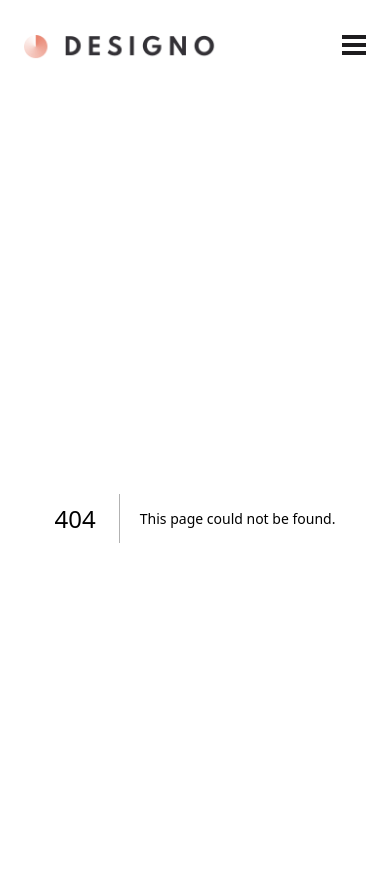
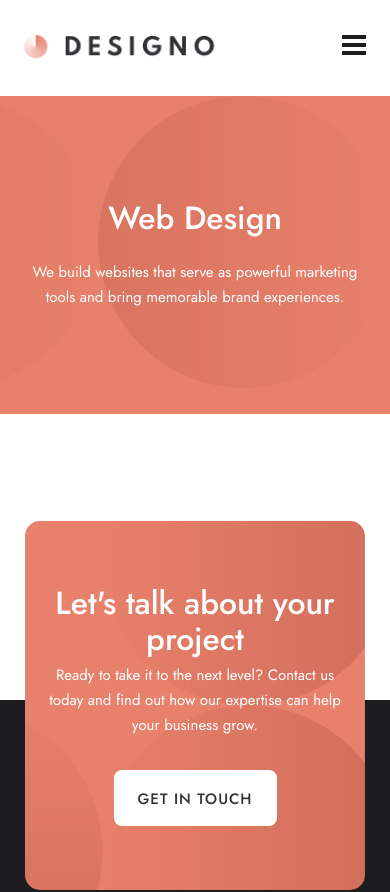
Before and after one commit to dbslapitan/designo, a Next.js app: page /designs/web in a window 390 px wide. Before the commit this address had no page. Shown: the top 892 px of the page. Built offline with nearby package versions, Linux system fonts and the light colour scheme.

Commit message:
finish title section of designs in mobile

```diff
--- /dev/null
+++ b/src/app/designs/web/page.module.scss
@@ -0,0 +1,7 @@
+@use "../../../styles/mixins" as *;
+@use "../../../styles/variables" as *;
+
+.web{
+    position: relative;
+    padding: 0 0 17.875rem;
+}
--- /dev/null
+++ b/src/app/designs/web/page.tsx
@@ -0,0 +1,17 @@
+import CallToAction from "@/ui/call-to-action/call-to-action";
+import styles from "./page.module.scss";
+import TitleSection from "@/ui/title-section/title-section";
+
+export default function WebDesigns(){
+
+    const data = {
+        title: "Web Design",
+        description: "We build websites that serve as powerful marketing tools and bring memorable brand experiences."
+    }
+    return(
+        <main className={`${styles["web"]}`}>
+            <TitleSection data={data}/>
+            <CallToAction />
+        </main>
+    );
+}
--- /dev/null
+++ b/src/ui/title-section/title-section.module.scss
@@ -0,0 +1,22 @@
+@use "../../styles/mixins" as *;
+@use "../../styles/variables" as *;
+
+.section{
+    padding: 6.5rem 1.5rem;
+    background-color: $peach;
+    color: $white;
+    text-align: center;
+    background-image: url("../../../public/shared/desktop/bg-pattern-small-circle.svg");
+    background-repeat: repeat-x;
+    background-size: 18.25rem 18.25rem;
+    background-position: top right;
+
+    &__title{
+        @include heading-2;
+    }
+
+    &__description{
+        @include body-1;
+        margin-top: 1.5rem;
+    }
+}
--- /dev/null
+++ b/src/ui/title-section/title-section.tsx
@@ -0,0 +1,10 @@
+import styles from "./title-section.module.scss";
+
+export default function TitleSection({data}: {data: {title: string, description: string}}){
+    return(
+        <section className={`${styles["section"]}`}>
+            <h1 className={`${styles["section__title"]}`}>{data.title}</h1>
+            <p className={`${styles["section__description"]}`}>{data.description}</p>
+        </section>
+    );
+}
```
